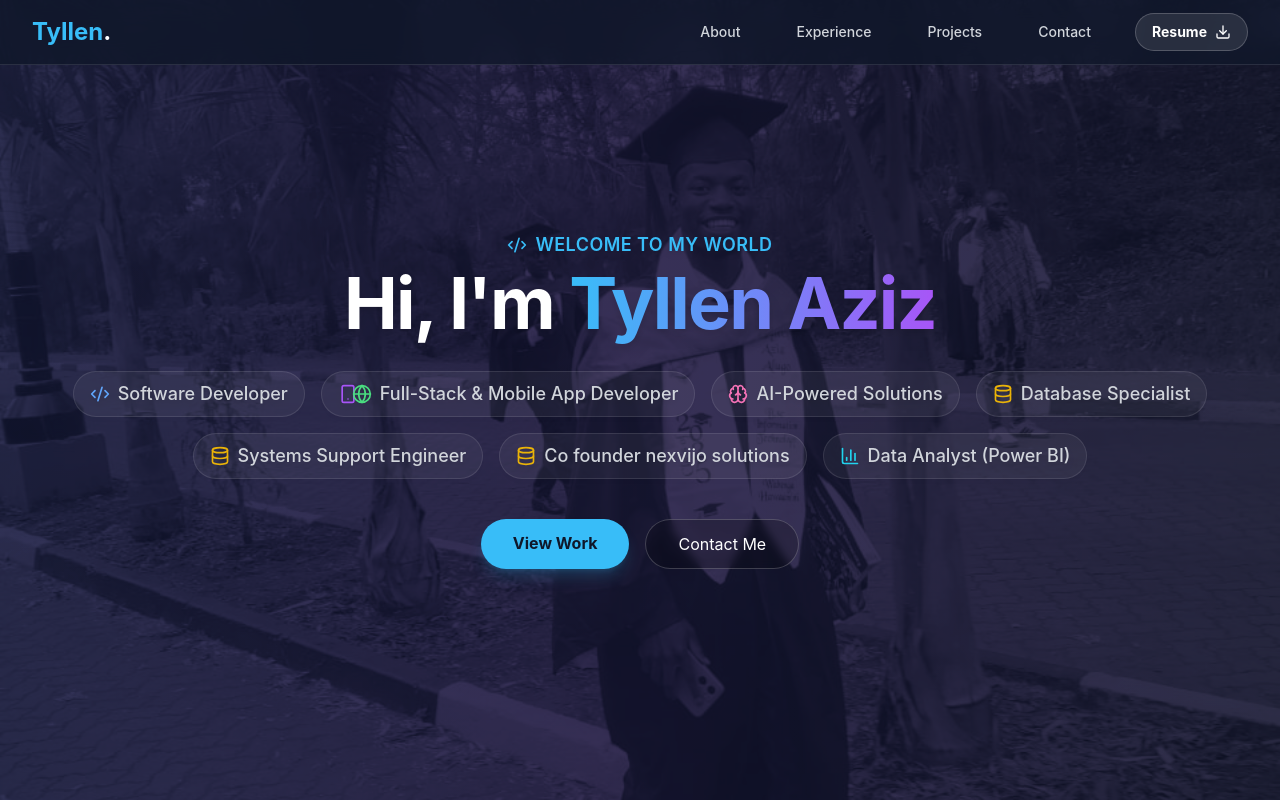
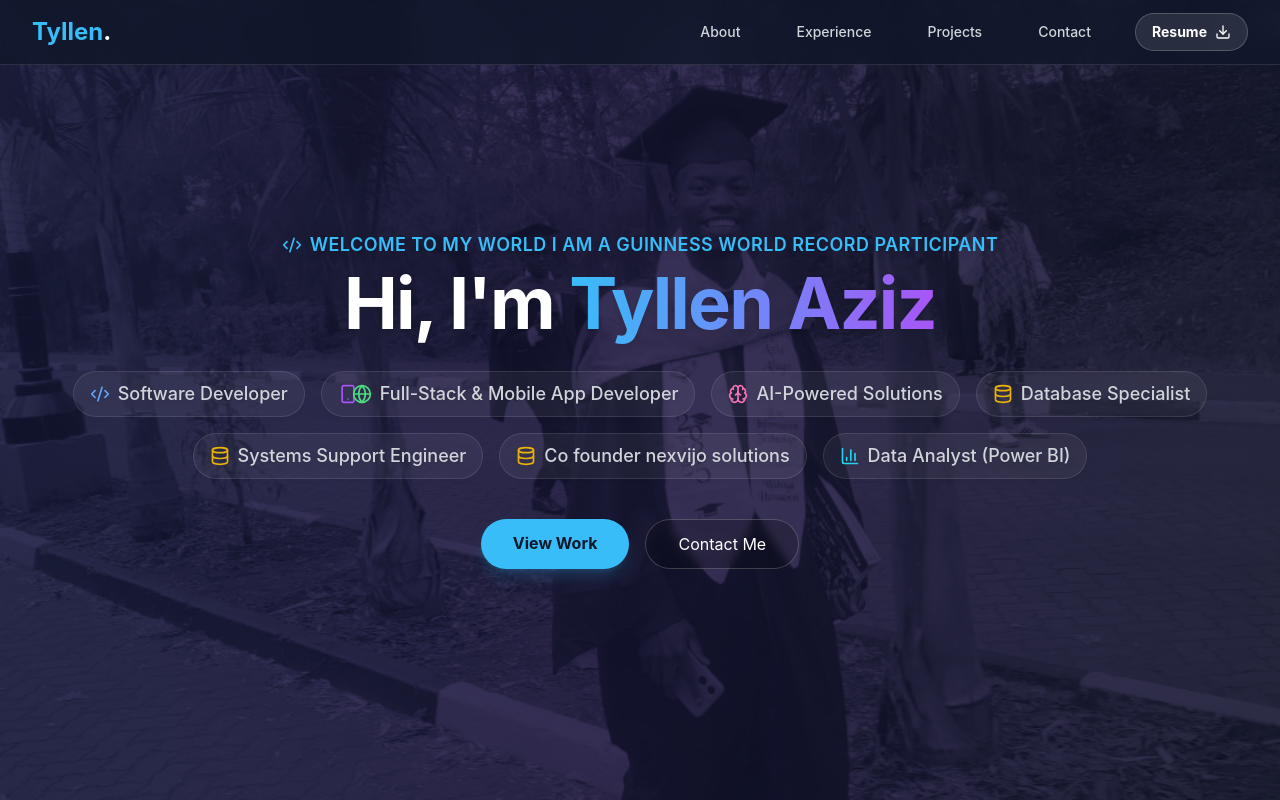
Before and after one commit to tyllenaziz/tyllenazizportfolio, a React (Vite) app: page / in a window 1280 px wide. Shown: the top 800 px of the page. Built offline with nearby package versions, Linux system fonts and the light colour scheme.

Commit message:
Add Guinness World Record and KANZ AI achievements

```diff
--- a/src/components/Hero.jsx
+++ b/src/components/Hero.jsx
@@ -41,7 +41,7 @@ const Hero = () => {
           <div className="flex items-center justify-center gap-2 mb-2">
             <Code2 className="text-accent w-5 h-5" />
             <h2 className="text-accent font-semibold tracking-wide uppercase text-lg shadow-black drop-shadow-md">
-              Welcome to my world
+              Welcome to my world I am a Guinness World Record Participant
             </h2>
           </div>
 
```
